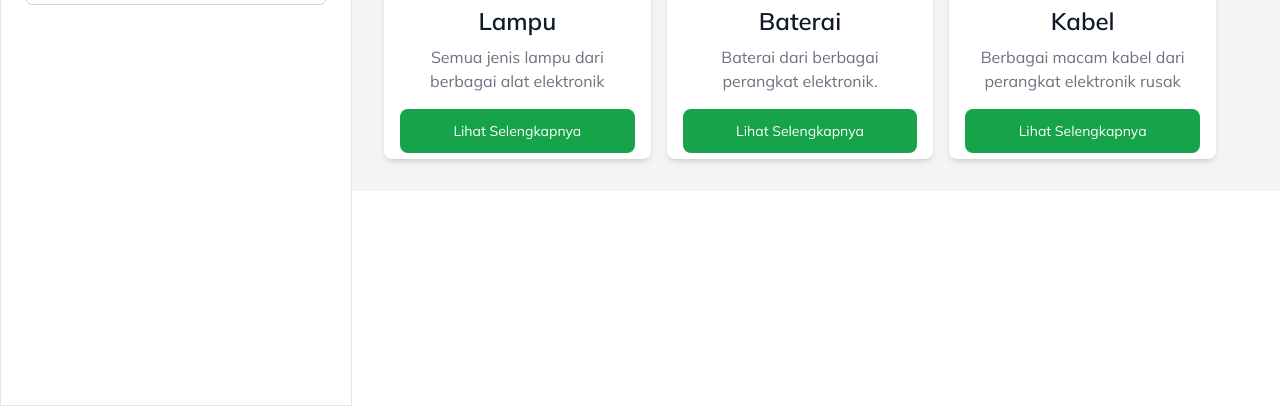
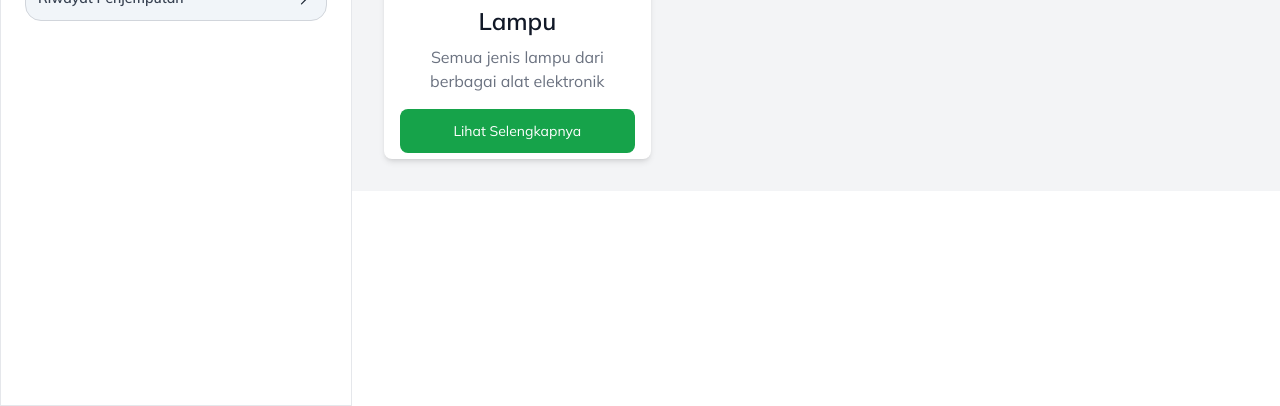
Before and after one commit to ProyekPerangkatLunak-B/e-wastepas, a Laravel app: page /mitrakurir/penjemputan-sampah/kategori in a window 1280 px wide. Shown: the part 394-800 px from the top of the page. Run offline with Laravel 12, Linux system fonts and the light colour scheme; style sheets or scripts are compiled from the project's sources; some libraries are stand-ins or nearby versions.

Commit message:
wastewise-frontend: membuat tampilan kategori & detail

```diff
--- a/resources/views/mitra-kurir/penjemputan-sampah/kategori.blade.php
+++ b/resources/views/mitra-kurir/penjemputan-sampah/kategori.blade.php
@@ -15,19 +15,8 @@
                     title="Lampu"
                     description="Semua jenis lampu dari berbagai alat elektronik"
                     image="https://picsum.photos/1280/720"
-                    link="#" />
+                    link="{{ route('mitra-kurir.penjemputan.detail-kategori') }}" />
 
-                <x-card
-                    title="Baterai"
-                    description="Baterai dari berbagai perangkat elektronik."
-                    image="https://picsum.photos/1280/720"
-                    link="#" />
-
-                <x-card
-                    title="Kabel"
-                    description="Berbagai macam kabel dari perangkat elektronik rusak"
-                    image="https://picsum.photos/1280/720"
-                    link="#" />
             </div>
         </div>
     </div>
--- a/resources/views/partials/sidebar-mitrakurir.blade.php
+++ b/resources/views/partials/sidebar-mitrakurir.blade.php
@@ -6,30 +6,46 @@
         </div>
         <hr class="mb-6 border-t-2 border-gray-100">
         <nav class="">
-            <h2 class="mb-4 text-sm font-bold text-gray-800">Mitra Kurir</h2>
-            <ul class="space-y-2">
+            <h2 class="mb-4 text-sm font-semibold text-gray-800">Mitra Kurir</h2>
+            <ul class="space-y-6">
                 <li>
-                    <a href="{{ route('mitra-kurir.penjemputan.kategori') }}" class="flex items-center justify-between p-3 text-sm font-medium text-gray-700 border {{ Request::is('mitrakurir/penjemputan-sampah/kategori') ? 'bg-gray-100 border-green-400 text-green-600' : 'border-gray-300 hover:bg-gray-200' }} rounded-lg">
-                        Jenis dan Kategori Sampah Elektronik
-                        <span class="text-lg {{ Request::is('mitrakurir/penjemputan-sampah/kategori') ? 'text-green-600' : 'text-gray-400' }}">&gt;</span>
+                    <a href="{{ route('mitra-kurir.penjemputan.kategori') }}" class="flex items-center justify-between p-3 text-sm font-semibold text-gray-700 bg-slate-100 border {{ Request::is('mitrakurir/penjemputan-sampah/kategori') ? 'bg-slate-100  border-green-400 text-green-600' : 'border-gray-300 hover:bg-gray-200' }} rounded-2xl">
+                        Jenis dan Kategori Sampah
+                        <span class="text-lg {{ Request::is('mitrakurir/penjemputan-sampah/kategori') ? 'text-green-600' : 'text-gray-400' }}">
+                            <svg class="w-[20px] h-[20px] text-gray-800 dark:text-gray-400" aria-hidden="true" xmlns="http://www.w3.org/2000/svg" width="24" height="24" fill="none" viewBox="0 0 24 24">
+                                <path stroke="currentColor" stroke-linecap="round" stroke-linejoin="round" stroke-width="1.5" d="m9 5 7 7-7 7"/>
+                            </svg>
+                    </span>
                     </a>
                 </li>
                 <li>
-                    <a href="{{ route('mitra-kurir.penjemputan.kategori') }}" class="flex items-center justify-between p-3 text-sm text-gray-700 border {{ Request::is('penjemputan-sampah/permintaan-penjemputan') ? 'bg-gray-100 border-green-400 text-green-600' : 'border-gray-300 hover:bg-gray-200' }} rounded-lg">
+                    <a href="{{ route('mitra-kurir.penjemputan.kategori') }}" class="flex items-center justify-between p-3 text-sm font-semibold text-gray-700 border bg-slate-100 {{ Request::is('penjemputan-sampah/permintaan-penjemputan') ? 'bg-gray-100 border-green-400 text-green-600' : 'border-gray-300 hover:bg-gray-200' }} rounded-2xl">
                         Permintaan Penjemputan
-                        <span class="text-lg {{ Request::is('penjemputan-sampah/permintaan-penjemputan') ? 'text-green-600' : 'text-gray-400' }}">&gt;</span>
+                        <span class="text-lg {{ Request::is('penjemputan-sampah/permintaan-penjemputan') ? 'text-green-600' : 'text-gray-400' }}">
+                            <svg class="w-[20px] h-[20px] text-gray-800 dark:text-gray-400" aria-hidden="true" xmlns="http://www.w3.org/2000/svg" width="20" height="20" fill="none" viewBox="0 0 24 24">
+                                <path stroke="currentColor" stroke-linecap="round" stroke-linejoin="round" stroke-width="1.5" d="m9 5 7 7-7 7"/>
+                            </svg>
+                        </span>
                     </a>
                 </li>
                 <li>
-                    <a href="{{ route('mitra-kurir.penjemputan.kategori') }}" class="flex items-center justify-between p-3 text-sm text-gray-700 border {{ Request::is('penjemputan-sampah/permintaan-penjemputan') ? 'bg-gray-100 border-green-400 text-green-600' : 'border-gray-300 hover:bg-gray-200' }} rounded-lg">
+                    <a href="{{ route('mitra-kurir.penjemputan.kategori') }}" class="flex items-center justify-between p-3 text-sm font-semibold text-gray-700 border bg-slate-100 {{ Request::is('penjemputan-sampah/permintaan-penjemputan') ? 'bg-gray-100 border-green-400 text-green-600' : 'border-gray-300 hover:bg-gray-200' }} rounded-2xl">
                         Dropbox
-                        <span class="text-lg {{ Request::is('penjemputan-sampah/permintaan-penjemputan') ? 'text-green-600' : 'text-gray-400' }}">&gt;</span>
+                        <span class="text-lg {{ Request::is('penjemputan-sampah/permintaan-penjemputan') ? 'text-green-600' : 'text-gray-400' }}">
+                            <svg class="w-[20px] h-[20px] text-gray-800 dark:text-gray-400" aria-hidden="true" xmlns="http://www.w3.org/2000/svg" width="20" height="20" fill="none" viewBox="0 0 24 24">
+                                <path stroke="currentColor" stroke-linecap="round" stroke-linejoin="round" stroke-width="1.5" d="m9 5 7 7-7 7"/>
+                            </svg>
+                        </span>
                     </a>
                 </li>
                 <li>
-                    <a href="{{ route('mitra-kurir.penjemputan.kategori') }}" class="flex items-center justify-between p-3 text-sm text-gray-700 border {{ Request::is('penjemputan-sampah/permintaan-penjemputan') ? 'bg-gray-100 border-green-400 text-green-600' : 'border-gray-300 hover:bg-gray-200' }} rounded-lg">
+                    <a href="{{ route('mitra-kurir.penjemputan.kategori') }}" class="flex items-center justify-between p-3 text-sm font-semibold text-gray-700 border bg-slate-100 {{ Request::is('penjemputan-sampah/permintaan-penjemputan') ? 'bg-gray-100 border-green-400 text-green-600' : 'border-gray-300 hover:bg-gray-200' }} rounded-2xl">
                         Riwayat Penjemputan
-                        <span class="text-lg {{ Request::is('penjemputan-sampah/permintaan-penjemputan') ? 'text-green-600' : 'text-gray-400' }}">&gt;</span>
+                        <span class="text-lg {{ Request::is('penjemputan-sampah/permintaan-penjemputan') ? 'text-green-600' : 'text-gray-400' }}">
+                            <svg class="w-[20px] h-[20px] text-gray-800 dark:text-gray-400" aria-hidden="true" xmlns="http://www.w3.org/2000/svg" width="20" height="20" fill="none" viewBox="0 0 24 24">
+                                <path stroke="currentColor" stroke-linecap="round" stroke-linejoin="round" stroke-width="1.5" d="m9 5 7 7-7 7"/>
+                            </svg>
+                        </span>
                     </a>
                 </li>
             </ul>
--- a/routes/web.php
+++ b/routes/web.php
@@ -30,3 +30,9 @@ Route::get('/penjemputan-sampah/permintaan-penjemputan', function () {
 Route::get('mitrakurir/penjemputan-sampah/kategori', function () {
     return view('mitra-kurir.penjemputan-sampah.kategori');
 })->name('mitra-kurir.penjemputan.kategori');
+
+Route::get('mitrakurir/penjemputan-sampah/kategori/detail', function () {
+    return view('mitra-kurir.penjemputan-sampah.detail-kategori', [
+        "namaKategori" => "Layar dan Monitor"
+    ]);
+})->name('mitra-kurir.penjemputan.detail-kategori');
```
Also changed, not shown: resources/views/components/card-detail.blade.php (added, +11 -0 lines), resources/views/mitra-kurir/penjemputan-sampah/detail-kategori.blade.php (added, +25 -0 lines).
